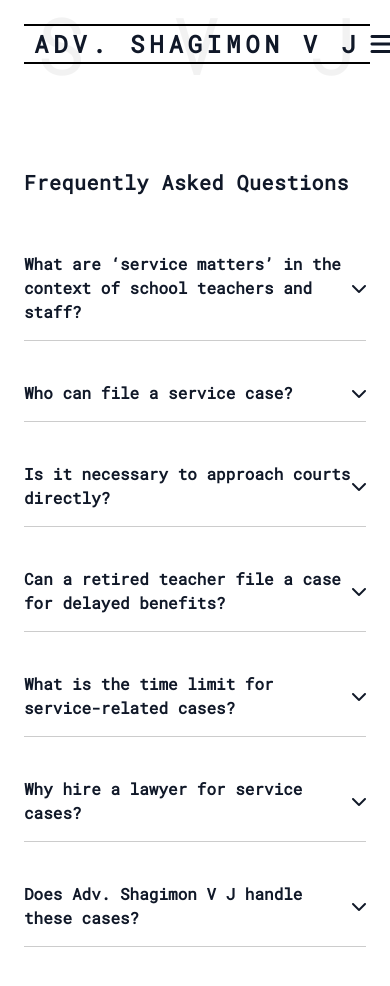
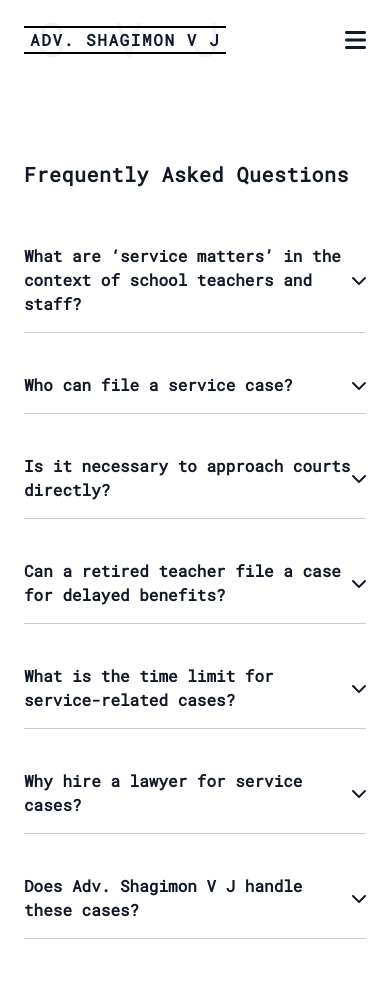
Before and after one commit to deninkshaji/adv-shagimonvj, a website: page FAQ.html in a window 390 px wide. Drawn offline with Linux system fonts and the light colour scheme.

Commit message:
FAQ LOGO RESPONSIVENESS

```diff
--- a/FAQ.html
+++ b/FAQ.html
@@ -58,6 +58,20 @@
     .faq-answer.open {
       display: block;
     }
+     @media (max-width: 768px) {
+        .logo-container::before {
+          font-size: 48px;
+          letter-spacing: 10px;
+          top: -23px;
+        }
+      }
+      @media (max-width: 768px) {
+        .logo-text {
+          font-size: 1rem; /* ~16px */
+          padding: 0 6px;
+          letter-spacing: 0.1em;
+        }
+      }
   </style>
   <script>
     document.addEventListener('DOMContentLoaded', () => {
@@ -74,6 +88,7 @@
     });
   </script>
 </head>
+
 <body class="bg-white text-gray-900">
   <header>
     <div class="max-w-7xl mx-auto flex justify-between items-center p-6">
```
